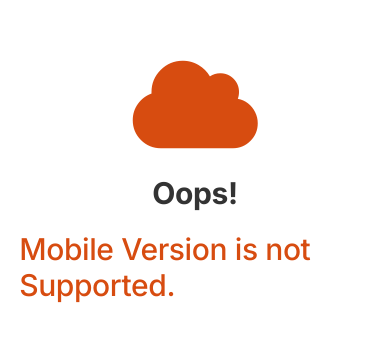
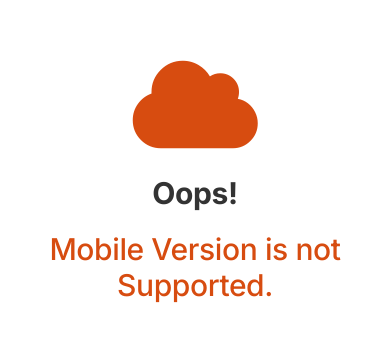
Before and after one commit to dvion0o0/identifyn-admin, a React (Create React App) app: page / in a window 390 px wide. Shown: the part 253-594 px from the top of the page. Built offline with nearby package versions, Linux system fonts and the light colour scheme.

Commit message:
mobile support text fix

```diff
--- a/src/pages/NotSupported/index.js
+++ b/src/pages/NotSupported/index.js
@@ -7,7 +7,7 @@ const Index = () => {
         <div className='container' style={{display:'flex', justifyContent: 'center', alignItems: 'center', flexDirection: 'column', paddingTop:'60px', height:'100vh'}}>
         <i class="fas fa-cloud" aria-hidden="true" style={{ fontSize: '100px', color: 'var(--primary-color)', marginBottom:'20px'}}></i>
        <h1 style={{marginBottom: '20px', fontSize:'30px'}}>Oops!</h1>
-      <div style={{marginBottom: '20px', fontSize:'30px', color:'var(--primary-color)', fontWeight:'500'}} >Mobile Version is not Supported.</div>
+      <div style={{marginBottom: '20px', fontSize:'30px', color:'var(--primary-color)', fontWeight:'500', textAlign:'center'}} >Mobile Version is not Supported.</div>
       <div>
       </div>
       </div>
```
